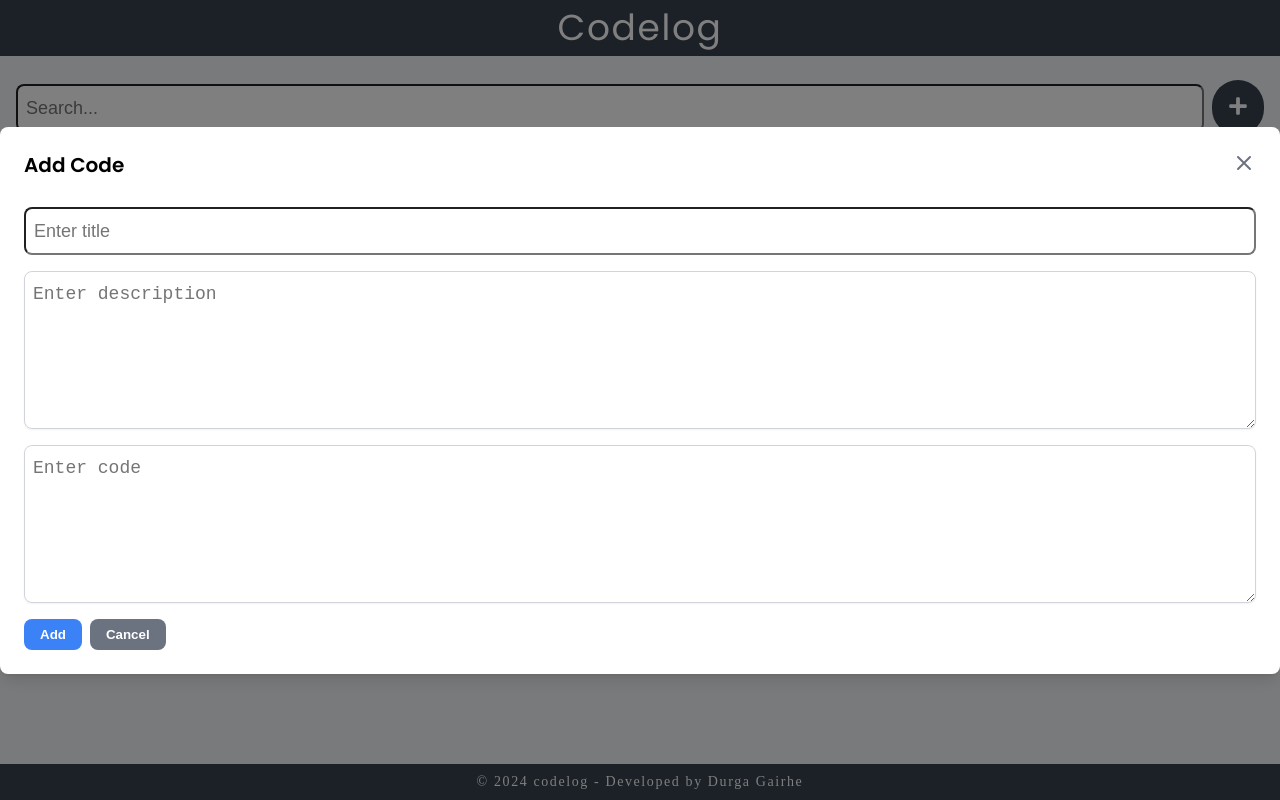
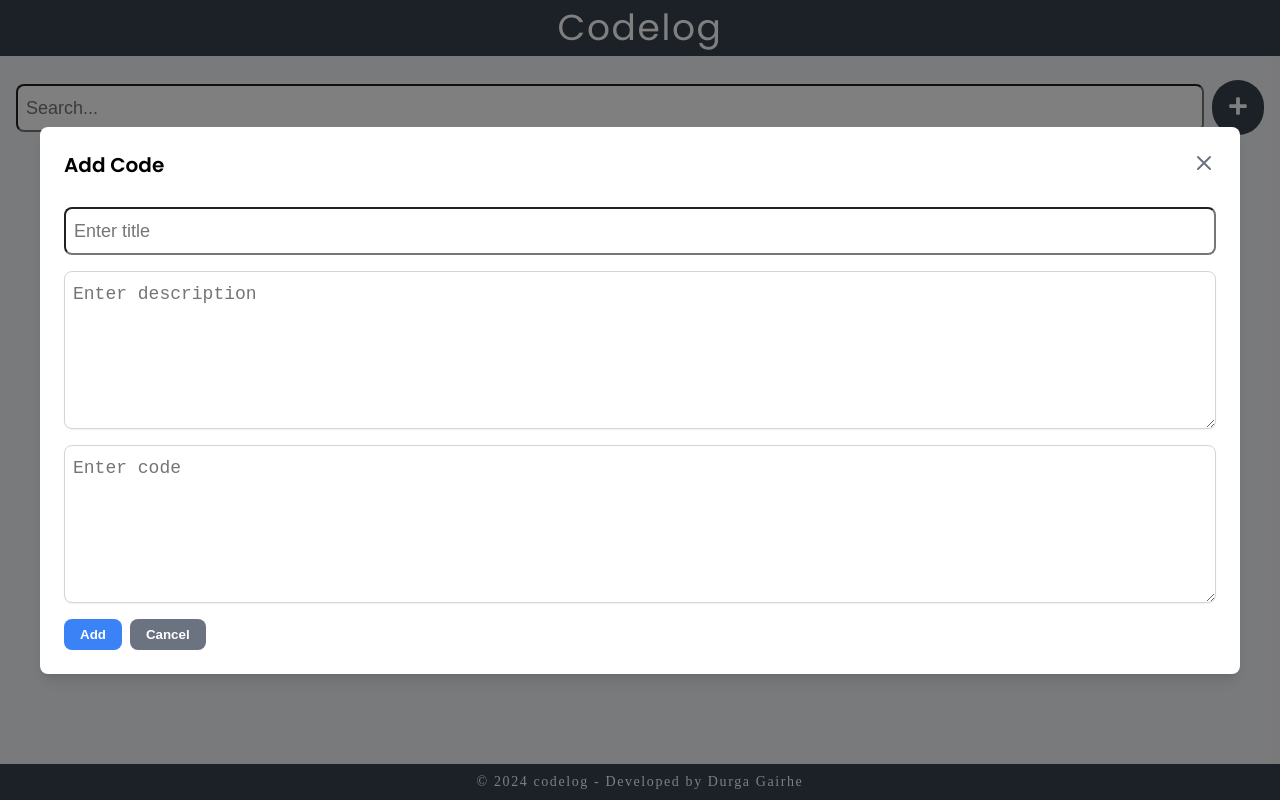
Before and after one commit to dpgaire/code-log, a React (Create React App) app: page / in a window 1280 px wide. Both pictures are taken after a click on the button "Add". Built offline with nearby package versions, Linux system fonts and the light colour scheme.

Commit message:
update modal ui

```diff
--- a/src/components/CodePreviewCard.js
+++ b/src/components/CodePreviewCard.js
@@ -1,5 +1,5 @@
 import React, { useState } from "react";
-import { FiClipboard, FiEdit, FiTrash, FiEye } from "react-icons/fi";
+import { FiEdit, FiTrash, FiEye } from "react-icons/fi";
 import { IconButton } from "./ui";
 import SyntaxHighlighter from "react-syntax-highlighter";
 import { atomOneDark } from "react-syntax-highlighter/dist/esm/styles/hljs";
--- a/src/components/code/DeleteConfirmationModal.js
+++ b/src/components/code/DeleteConfirmationModal.js
@@ -3,7 +3,7 @@ import { Modal } from "../ui";
 import DeleteConfirmation from "../DeleteConfirmation";
 
 const DeleteConfirmationModal = ({ isOpen, onClose, onConfirm }) => (
-  <Modal size="sm" isOpen={isOpen} onClose={onClose} title="Confirm Deletion">
+  <Modal size="md" isOpen={isOpen} onClose={onClose} title="Confirm Deletion">
     <DeleteConfirmation onConfirm={onConfirm} onCancel={onClose} />
   </Modal>
 );
--- a/src/components/code/DetailsModal.js
+++ b/src/components/code/DetailsModal.js
@@ -3,7 +3,7 @@ import CodeDetails from "./CodeDetails";
 import { Modal } from "../ui";
 
 const DetailsModal = ({ isOpen, onClose, data }) => (
-  <Modal size="2xl" isOpen={isOpen} onClose={onClose}>
+  <Modal size="xl" isOpen={isOpen} onClose={onClose}>
     <CodeDetails data={data} />
   </Modal>
 );
--- a/src/components/code/UpdateCodeModal.js
+++ b/src/components/code/UpdateCodeModal.js
@@ -4,7 +4,7 @@ import { Modal } from "../ui";
 import { formConfig } from "../../utlis/formConfig";
 
 const UpdateCodeModal = ({ isOpen, onClose, onSubmit, initialData }) => (
-  <Modal isOpen={isOpen} onClose={onClose} size="2xl" title="Update Code">
+  <Modal isOpen={isOpen} onClose={onClose} size="lg" title="Update Code">
     <DynamicForm
       initialData={initialData}
       config={formConfig}
--- a/src/components/ui/Modal.js
+++ b/src/components/ui/Modal.js
@@ -9,6 +9,16 @@ import ReactDOM from "react-dom";
  * @param {string} title - Title of the modal.
  * @param {React.ReactNode} children - Content of the modal.
  */
+
+// Size mapping for pixel widths
+const sizeMap = {
+  sm: { width: "300px" }, // Small size
+  md: { width: "600px" }, // Medium size
+  lg: { width: "800px" }, // Large size
+  xl: { width: "1000px" }, // Extra Large size
+  "2xl": { width: "1200px" }, // 2X Large size
+};
+
 const Modal = ({ isOpen, onClose, title = "", size = "lg", children }) => {
   const modalRef = useRef(null);
 
@@ -34,8 +44,11 @@ const Modal = ({ isOpen, onClose, title = "", size = "lg", children }) => {
     <div className="fixed inset-0 bg-black bg-opacity-50 flex items-center justify-center z-50">
       <div
         ref={modalRef}
-        // style={{maxWidth:`${size}`}}
-        className={`bg-white rounded-lg shadow-lg w-full max-w-${size} ${
+        style={{
+          maxWidth: sizeMap[size].width,
+          width: "100%",
+        }}
+        className={`bg-white rounded-lg shadow-lg w-full ${
           title ? "p-6" : "p-2"
         }`}
       >
--- a/src/global.css
+++ b/src/global.css
@@ -39,6 +39,7 @@ html {
 
 ::-webkit-scrollbar {
   width: 0;
+  height: 0;
   /* Remove scrollbar space */
   background: transparent;
   /* Optional: just make scrollbar invisible */
```
